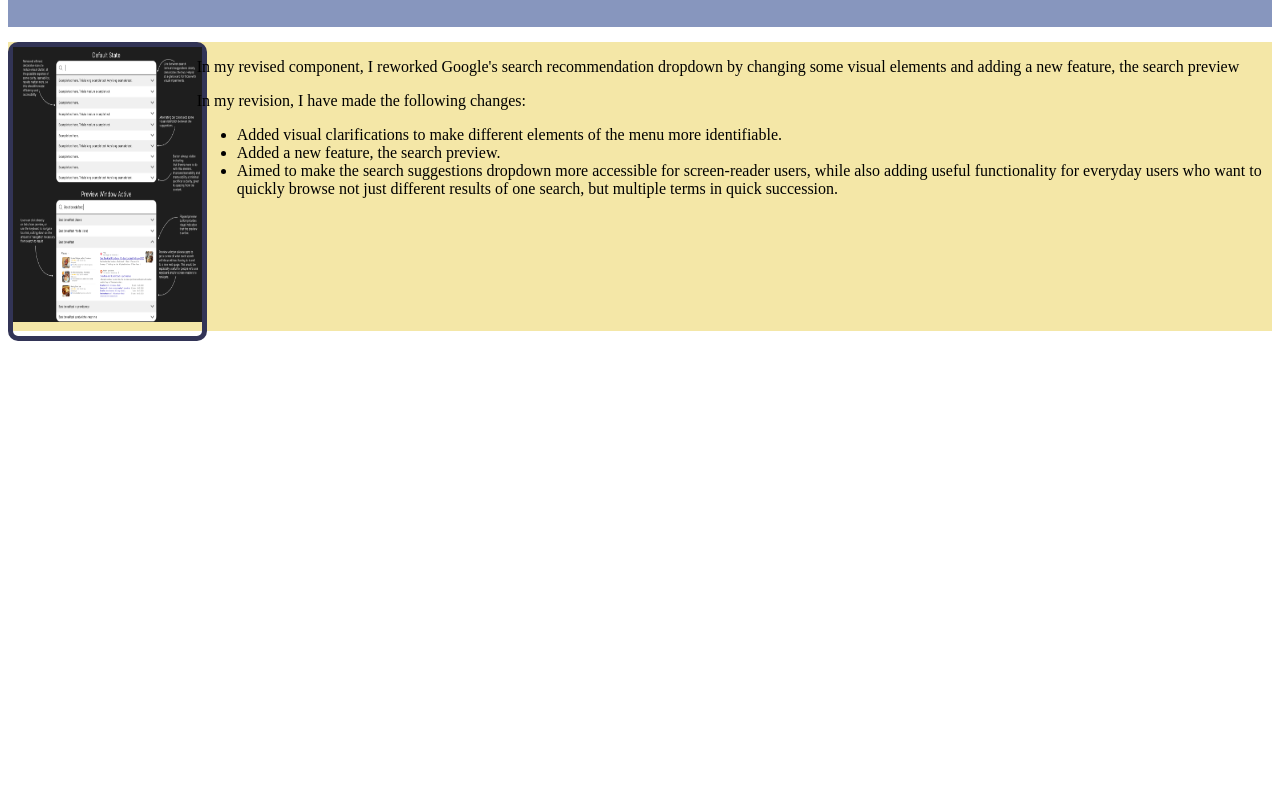
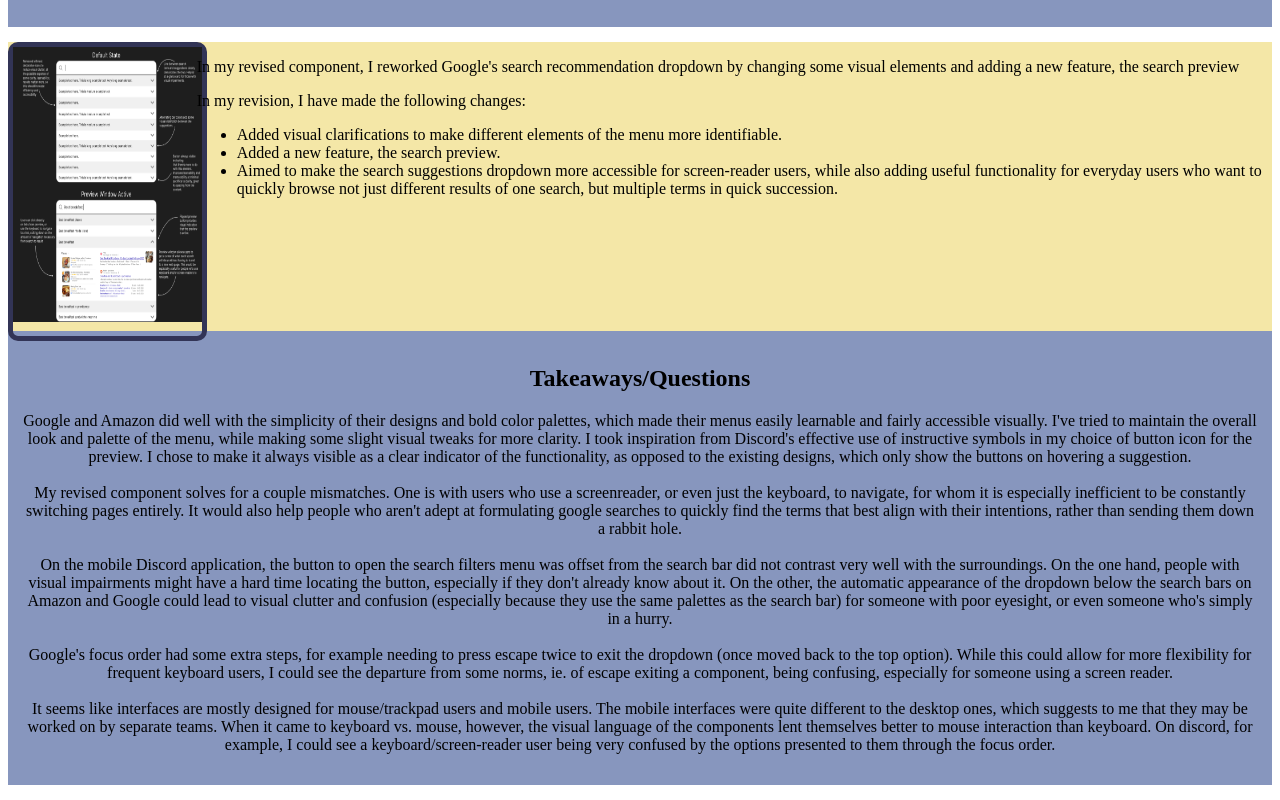
Before and after one commit to Nathan-SR/cs1300, a plain HTML site: page index.html in a window 1280 px wide. Shown: the part 5348-6148 px from the top of the page. Before the commit the page ends 5689 px from the top, so only its background shows below. Drawn offline with Linux system fonts and the light colour scheme.

Commit message:
final paragraph added

```diff
--- a/index.html
+++ b/index.html
@@ -274,4 +274,17 @@
       </ul>
     </div>
   </div>
+  <div class="secondary-header">
+    <h2>Takeaways/Questions</h2>
+    <p>
+      Google and Amazon did well with the simplicity of their designs and bold color palettes, which made their menus easily learnable and fairly accessible visually. I've tried to maintain the overall look and palette of the menu, while making some slight visual tweaks for more clarity. I took inspiration from Discord's effective use of instructive symbols in my choice of button icon for the preview. I chose to make it always visible as a clear indicator of the functionality, as opposed to the existing designs, which only show the buttons on hovering a suggestion.<br>
+      <br>
+      My revised component solves for a couple mismatches. One is with users who use a screenreader, or even just the keyboard, to navigate, for whom it is especially inefficient to be constantly switching pages entirely. It would also help people who aren't adept at formulating google searches to quickly find the terms that best align with their intentions, rather than sending them down a rabbit hole. <br>
+      <br>
+      On the mobile Discord application, the button to open the search filters menu was offset from the search bar did not contrast very well with the surroundings. On the one hand, people with visual impairments might have a hard time locating the button, especially if they don't already know about it. On the other, the automatic appearance of the dropdown below the search bars on Amazon and Google could lead to visual clutter and confusion (especially because they use the same palettes as the search bar) for someone with poor eyesight, or even someone who's simply in a hurry.<br>
+      <br>
+      Google's focus order had some extra steps, for example needing to press escape twice to exit the dropdown (once moved back to the top option). While this could allow for more flexibility for frequent keyboard users, I could see the departure from some norms, ie. of escape exiting a component, being confusing, especially for someone using a screen reader. <br>
+      <br>
+      It seems like interfaces are mostly designed for mouse/trackpad users and mobile users. The mobile interfaces were quite different to the desktop ones, which suggests to me that they may be worked on by separate teams. When it came to keyboard vs. mouse, however, the visual language of the components lent themselves better to mouse interaction than keyboard. On discord, for example, I could see a keyboard/screen-reader user being very confused by the options presented to them through the focus order. </p>
+  </div>
 </div>
```
